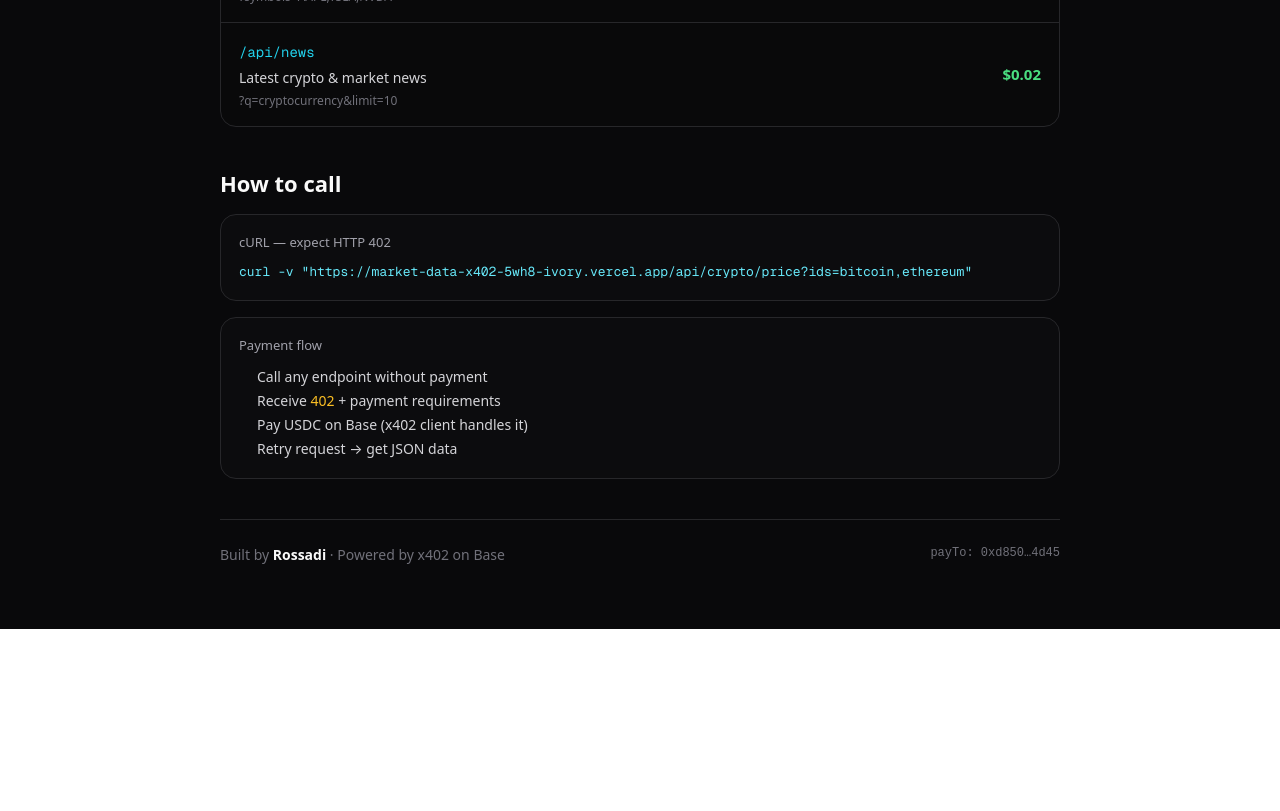
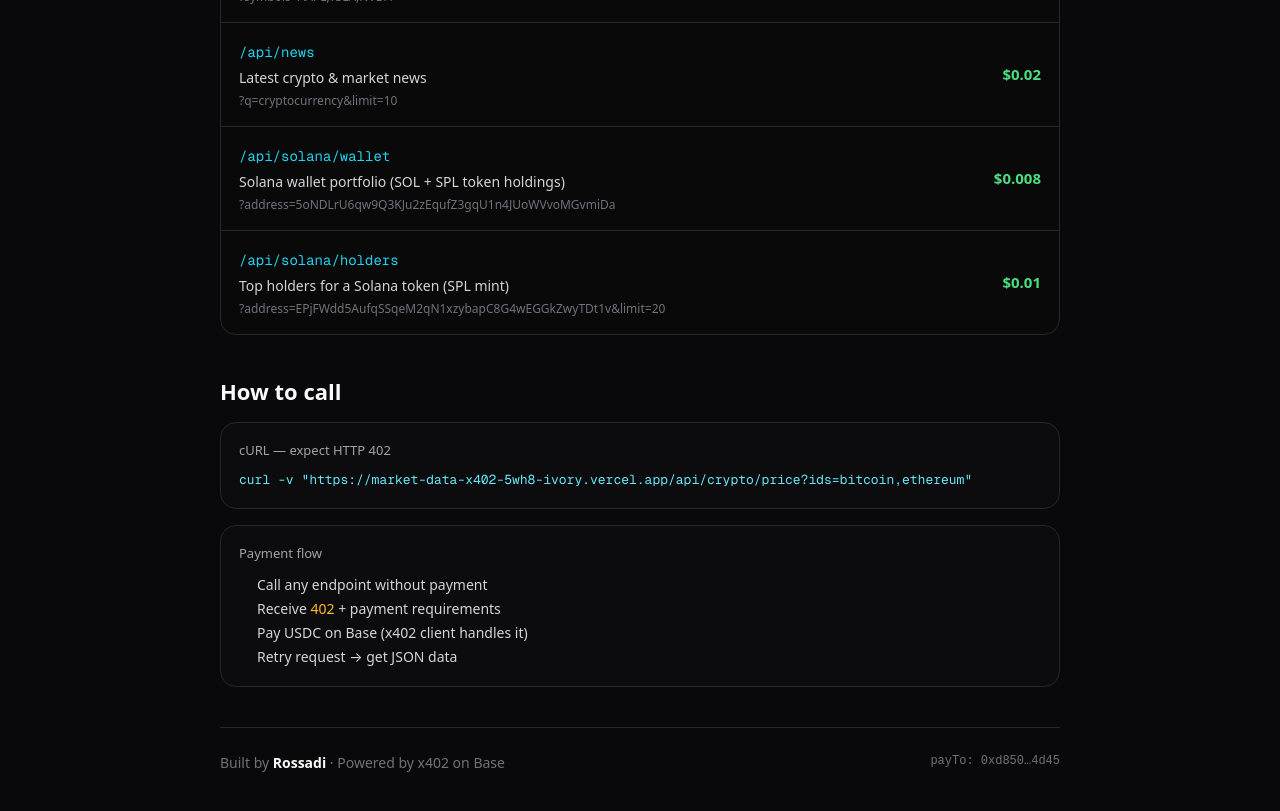
Before and after one commit to Rossaeth/market-data-x402, a Next.js app: page / in a window 1280 px wide. Shown: the part 1060-1871 px from the top of the page. Before the commit the page ends 1689 px from the top, so only its background shows below. Built offline with nearby package versions, Linux system fonts and the light colour scheme.

Commit message:
docs: list the two new Solana endpoints on the landing page
/api/solana/wallet and /api/solana/holders were live in the API but
missing from the Endpoints & Pricing section since that list is
hardcoded separately from the actual routes.

```diff
--- a/app/page.tsx
+++ b/app/page.tsx
@@ -36,6 +36,18 @@ const endpoints = [
     price: "$0.02",
     desc: "Latest crypto & market news",
     example: "?q=cryptocurrency&limit=10",
+  },
+  {
+    path: "/api/solana/wallet",
+    price: "$0.008",
+    desc: "Solana wallet portfolio (SOL + SPL token holdings)",
+    example: "?address=5oNDLrU6qw9Q3KJu2zEqufZ3gqU1n4JUoWVvoMGvmiDa",
+  },
+  {
+    path: "/api/solana/holders",
+    price: "$0.01",
+    desc: "Top holders for a Solana token (SPL mint)",
+    example: "?address=EPjFWdd5AufqSSqeM2qN1xzybapC8G4wEGGkZwyTDt1v&limit=20",
   },
 ];
 
```
